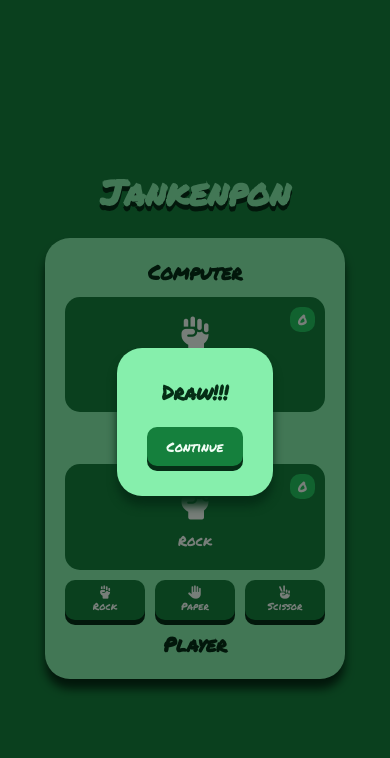
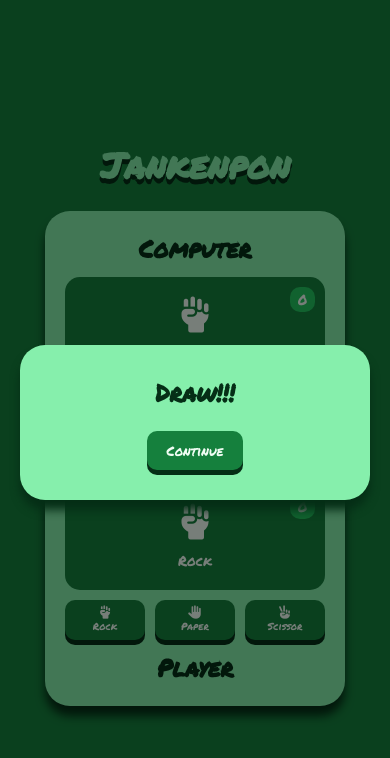
Before and after one commit to felipelipe12/jankenpon, a plain HTML site: page index.html in a window 390 px wide. Both pictures are taken after a click on the button "Rock". Drawn offline with Linux system fonts and the light colour scheme.

Commit message:
Fix: Optimization structures & styles.

```diff
--- a/css/style.css
+++ b/css/style.css
@@ -21,6 +21,8 @@ body {
 
 h1 {
     font-size: 54px;
+    color: var(--green-300);
+    filter: drop-shadow(0px 5px 0px var(--green-950));
 }
 
 h2 {
@@ -49,11 +51,6 @@ section.jankenpon div.container {
     width: 480px;
 }
 
-section.jankenpon div.container h1.jankenpon__title {
-    color: var(--green-300);
-    filter: drop-shadow(0px 5px 0px var(--green-950));
-}
-
 section.jankenpon div.container div.jankenpon__card {
     background-color: var(--green-300);
     border-radius: 25px;
@@ -78,12 +75,12 @@ section.jankenpon div.container div.jankenpon__card div.jankenpon__card--compute
     gap: 10px;
 }
 
-section.jankenpon div.container div.jankenpon__card span.jankenpon__card--vs {
+section.jankenpon div.container div.jankenpon__card div.jankenpon__card--vs {
     font-size: 48px;
 }
 
 section.jankenpon div.container div.jankenpon__card div.jankenpon__card--player,
-section.jankenpon div.container div.jankenpon__card span.jankenpon__card--vs {
+section.jankenpon div.container div.jankenpon__card div.jankenpon__card--vs {
     color: var(--green-950);
 }
 
@@ -139,7 +136,7 @@ section.jankenpon div.container div.jankenpon__card div.jankenpon__card--player
     width: 100%;
 }
 
-section.jankenpon div.container div.jankenpon__card div.jankenpon__card--player div.jankenpon__player--buttons button.jankenpon__buttons--button {
+section.jankenpon div.container div.jankenpon__card div.jankenpon__card--player div.jankenpon__player--buttons button {
     background-color: var(--green-700);
     border-radius: 10px;
     border: none;
@@ -154,12 +151,12 @@ section.jankenpon div.container div.jankenpon__card div.jankenpon__card--player
     transition: .3s;
 }
 
-section.jankenpon div.container div.jankenpon__card div.jankenpon__card--player .jankenpon__player--buttons button.jankenpon__buttons--button:active {
+section.jankenpon div.container div.jankenpon__card div.jankenpon__card--player .jankenpon__player--buttons button:active {
     box-shadow: 0 0 var(--green-950);
     transform: translateY(5px);
 }
 
-section.jankenpon div.container div.jankenpon__card div.jankenpon__card--player .jankenpon__player--buttons button.jankenpon__buttons--button span.jankenpon__button--text {
+section.jankenpon div.container div.jankenpon__card div.jankenpon__card--player .jankenpon__player--buttons button span.jankenpon__button--text {
     font-size: 10px;
 }
 
@@ -191,9 +188,10 @@ section.jankenpon div.jankenpon__popup div.jankenpon__popup--card {
     align-items: center;
     gap: 20px;
     padding: 30px;
+    width: 350px;
 }
 
-section.jankenpon div.jankenpon__popup div.jankenpon__popup--card button.jankenpon__card--button {
+section.jankenpon div.jankenpon__popup div.jankenpon__popup--card button {
     background-color: var(--green-700);
     border-radius: 10px;
     border: none;
@@ -209,7 +207,7 @@ section.jankenpon div.jankenpon__popup div.jankenpon__popup--card button.jankenp
     }
 
     h2 {
-        font-size: 20px;
+        font-size: 24px;
     }
 
     section.jankenpon div.container {
@@ -222,10 +220,10 @@ section.jankenpon div.jankenpon__popup div.jankenpon__popup--card button.jankenp
         height: auto;
         display: flex;
         flex-direction: column;
-        gap: 0;
+        gap: 20px;
     }
 
-    section.jankenpon div.container div.jankenpon__card span.jankenpon__card--vs {
+    section.jankenpon div.container div.jankenpon__card div.jankenpon__card--vs {
         font-size: 36px;
     }
 
@@ -259,7 +257,7 @@ section.jankenpon div.jankenpon__popup div.jankenpon__popup--card button.jankenp
         width: 100%;
     }
 
-    section.jankenpon div.container div.jankenpon__card div.jankenpon__card--player div.jankenpon__player--buttons button.jankenpon__buttons--button {
+    section.jankenpon div.container div.jankenpon__card div.jankenpon__card--player div.jankenpon__player--buttons button {
         width: 100%
     }
 }
--- a/index.html
+++ b/index.html
@@ -16,7 +16,7 @@
 <body>
     <section class="jankenpon">
         <div class="container">
-            <h1 class="jankenpon__title">Jankenpon</h1>
+            <h1>Jankenpon</h1>
             <div class="jankenpon__card">
                 <div class="jankenpon__card--computer">
                     <h2 class="jankenpon__computer--title">Computer</h2>
@@ -28,9 +28,9 @@
                         </div>
                     </div>
                 </div>
-                <span class="jankenpon__card--vs">
+                <div class="jankenpon__card--vs">
                     <i class="fa-solid fa-xmark"></i>
-                </span>
+                </div>
                 <div class="jankenpon__card--player">
                     <h2 class="jankenpon__player--title">Player</h2>
                     <div class="jankenpon__player--choice">
@@ -61,8 +61,8 @@
         <!-- Popup -->
         <div id="popup-gameover" class="jankenpon__popup hidden">
             <div class="jankenpon__popup--card">
-                <h2 id="popup-message" class="jankenpon__card--title"></h2>
-                <button id="popup-button" type="button" class="jankenpon__card--button">Restart</button>
+                <h2 id="popup-message"></h2>
+                <button id="popup-button" type="button">Restart</button>
             </div>
         </div>
     </section>
```
Also changed, not shown: 1 other file.
